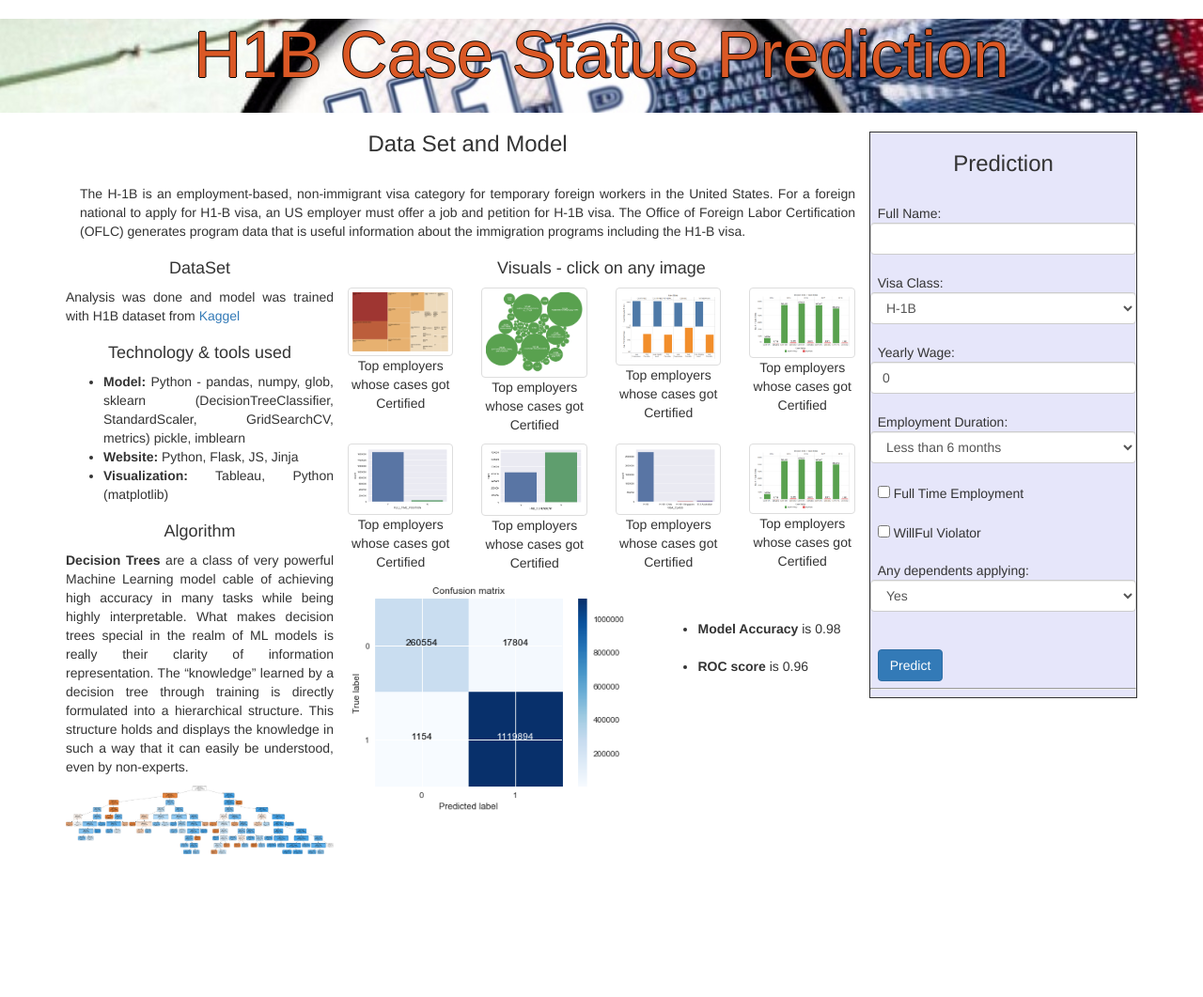
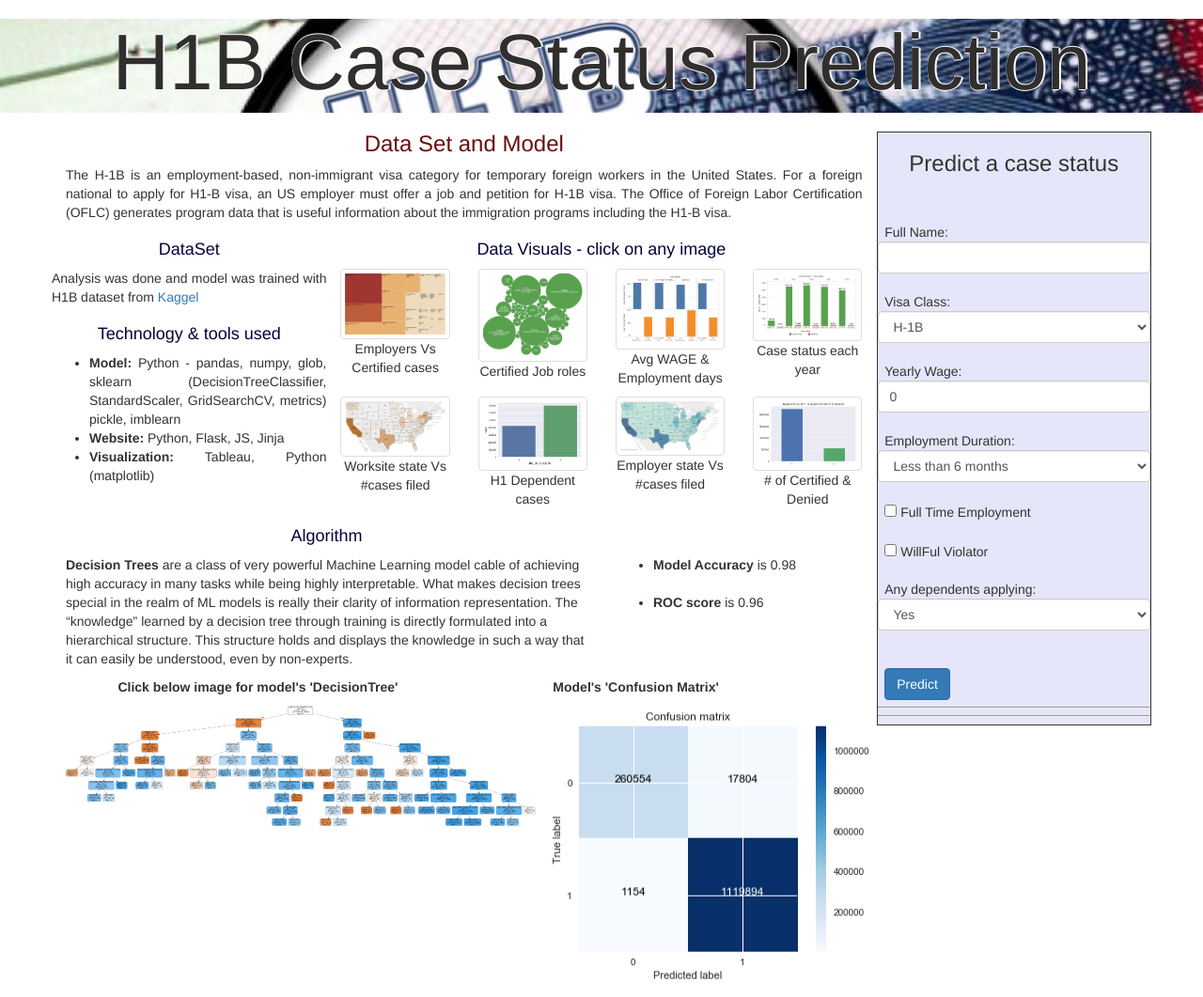
Before and after one commit to komalac/FinalProject, a Flask app: page / in a window 1280 px wide. Shown: the whole page at 94% size. Before the commit the page ends 909 px from the top, so only its background shows below. Run offline with Flask 2, Linux system fonts and the light colour scheme; parts of the project's set-up code (start-up, migrations or seed data) failed here and were passed over; some libraries are stand-ins or nearby versions.

Commit message:
Completed

```diff
--- a/app.py
+++ b/app.py
@@ -92,14 +92,8 @@ def predict():
         "scaled_features": scaled_features.tolist()
     }
 
-    # return jsonify([{
-    #                 "case_pred": spred.tolist(),
-    #                  "case_probs": spred_prob.tolist(),
-    #                  "features": features,
-    #                  "scaled_features": scaled_features.tolist()
-    #                 }])
-    # iframe = random.choice("result.html")
+
     return render_template("Prediction.html", data=data)
 
 if __name__ == "__main__":
-    app.run(debug=True, port = 5003)
+    app.run(debug=True, port = 5002)
--- a/static/css/style.css
+++ b/static/css/style.css
@@ -41,7 +41,7 @@
     background-color: #fefefe;
     margin: auto;
     padding: 0;
-    width: 100%;
+    width: 75%;
     max-width: 1000px;
   }
 
--- a/templates/Prediction.html
+++ b/templates/Prediction.html
@@ -1,7 +1,6 @@
 {% extends "index.html" %}
 
 {% block content %}
-
 
 
         <form action="/predict" method="get" target="result" >
@@ -79,18 +78,30 @@
         </form>
 
         <hr>
-
+        <hr>
 
         <div class="row" id="result">
             <div class="col-md-12">
                 {% if data %}
                     <div class= "row">
                         <div class="col-md-12"><h4>Thanks for using the model <b> {{data.name}}</b></h4></div>
+                        <div class="col-md-12"><h4>With given list of features, below status has been predicted</h4></div>
+                        {%if data.case_pred == "Denied"%}
+                        <div class="col-md-12" style="text-align:center; color: rgb(107, 13, 13)">
+                            <h2>{{data.case_pred}}</h2></div>
+                        {%endif%}
+                        {%if data.case_pred == "Approved"%}
+                        <div class="col-md-12" style="text-align:center; color: rgb(1, 58, 3)">
+                                <h2>{{data.case_pred}}</h2></div>
+                        {%endif%}
+                        <div class="col-md-12">
+                            <p>
+                                </b>Prediction probablity [Approved, Denied]: </b> &nbsp;{{data.case_probs}}
+                            </p>
+                        </div>
                     </div>
 
-                    <div class= "row">
-                        <div class="col-md-12"><h4>Your H1 application will be <b>{{data.case_pred}}</b></h4></div>
-                    </div>
+
                {%endif %}
             </div>
         </div>
--- a/templates/index.html
+++ b/templates/index.html
@@ -9,48 +9,31 @@
                <script src="https://cdnjs.cloudflare.com/ajax/libs/popper.js/1.14.3/umd/popper.min.js"></script>
                <script src="https://ajax.googleapis.com/ajax/libs/jquery/3.3.1/jquery.min.js"></script>
                <script src="https://maxcdn.bootstrapcdn.com/bootstrap/3.4.0/js/bootstrap.min.js"></script>
+               <script src="http://code.jquery.com/jquery-latest.js"></script>
                <style type="text/css">
-                /* .jumbotron{
-                    margin-bottom: 0px;
-                    height: 125px;
-                    background-image: url("{{url_for('static', filename='Images/h1b-visa.jpg')}}");
-                    background-size:cover;
-                    color: rgb(88, 27, 18);
-                    text-shadow: -1px 0 white, 0 1px white, 1px 0 white, 0 -1px white;
-                     vertical-align: text-top;
-                    text-align: top;
-                     font-weight: 200;
-                 } */
-                /* .div{
-                    font-size:smaller
-                }
-                .jumbotron h1{
-                        font-weight: 300;
-                        } */
                 .bgimg {
                         background-image: url("{{url_for('static', filename='Images/h1b-visa.jpg')}}");
                         background-size:cover;
                         height: 100px;
-                        color: rgb(218, 88, 37);
-                        text-shadow: -1px 0 black, 0 1px black, 1px 0 black, 0 -1px black;
+                        color: rgb(49, 47, 46);
+                        text-shadow: 2px 0 white, 0 1px white, 1px 0 white, 0 -1px white;
                     }
                 </style>
   </head>
 
 
 <body>
-    <!-- <div class = "jumbotron container-fluid text-center" style = "vertical-align: text-top" > -->
     <div class="bgimg">
-            <h1 style = "text-align: center; font-size: 5em" >H1B Case Status Prediction</h1>
+            <h1 style = "text-align: center; font-size: 6em" >H1B Case Status Prediction</h1>
     </div>
 
     <div class="container">
-        <div class row>
+        <div class = row>
             <div class=" col-md-9" >
 
                 <div class="row">
                     <div class = "col-md-12">
-                        <h3 style="text-align:center">Data Set and Model</h3><br>
+                        <h3 style="text-align:center; color: rgb(107, 13, 13)">Data Set and Model</h3>
 
                             <p style="text-align:justify">The H-1B is an employment-based, non-immigrant visa category for temporary foreign workers in the United States. For a foreign national to apply for H1-B visa, an US employer must offer a job and petition for H-1B visa. The Office of Foreign Labor Certification (OFLC) generates program data that is useful information about the immigration programs including the H1-B visa.</p>
 
@@ -59,11 +42,11 @@
                 <div class="row">
                     <div class = "col-md-4" style="text-align:justify">
                         <div class = "row">
-                                <h4 style="text-align:center">DataSet</h4>
+                                <h4 style="text-align:center; color: rgb(4, 0, 59)">DataSet</h4>
                                 <p>Analysis was done and model was trained with H1B dataset from <a href="https://www.kaggle.com/kerneler/starter-green-card-h1b-2014-2018-d4553de1-a/">Kaggel</a>
                         </div>
                         <div class = "row">
-                                <h4 style="text-align:center">Technology & tools used</h4>
+                                <h4 style="text-align:center; color: rgb(4, 0, 59)">Technology & tools used</h4>
                                 <ul>
                                     <li>
                                         <b>Model:</b> Python - pandas, numpy, glob, sklearn (DecisionTreeClassifier, StandardScaler, GridSearchCV, metrics) pickle, imblearn
@@ -76,66 +59,60 @@
                                     </li>
                                 </ul>
                         </div>
-                        <div class = "row">
-                                <h4 style="text-align:center">Algorithm</h4>
-                                <p><b>Decision Trees</b> are a class of very powerful Machine Learning model cable of achieving high accuracy in many tasks while being highly interpretable. What makes decision trees special in the realm of ML models is really their clarity of information representation. The “knowledge” learned by a decision tree through training is directly formulated into a hierarchical structure. This structure holds and displays the knowledge in such a way that it can easily be understood, even by non-experts.</a>
-                                <p>
-                                    <a href="{{url_for('static', filename='Images/h1btree.png')}}" alt="DecisionTree" target="_blank"><img src="{{url_for('static', filename='Images/h1btree.png')}}" alt="Tree" style="width:100%;max-width:300px"></a>
-                                </p>
-                        </div>
+
                     </div>
                     <div class = "col-md-8" style="text-align:justify">
-                        <h4 style="text-align:center">Visuals - click on any image</h4>
+                        <h4 style="text-align:center; color: rgb(4, 0, 59)">Data Visuals - click on any image</h4>
                         <div class="row">
                             <div class = "col-md-3" style="text-align:justify">
                                 <img class="img-thumbnail hover-shadow" onclick="openModal();currentSlide(2)" alt="Top employers whose cases got Certified" src="{{url_for('static', filename='Images/Certified employer.png')}}">
                                 <div class="caption text-dark text-center">
-                                    <p>Top employers whose cases got Certified</p>
+                                    <p>Employers Vs Certified cases</p>
                                 </div>
                             </div>
                             <div class = "col-md-3" style="text-align:justify">
                                     <img class="img-thumbnail hover-shadow" onclick="openModal();currentSlide(2)" alt="Top employers whose cases got Certified" src="{{url_for('static', filename='Images/Certified job.png')}}">
                                     <div class="caption text-dark text-center">
-                                        <p>Top employers whose cases got Certified</p>
+                                        <p>Certified Job roles</p>
                                     </div>
                             </div>
                             <div class = "col-md-3" style="text-align:justify">
                                     <img class="img-thumbnail hover-shadow" onclick="openModal();currentSlide(2)" alt="Top employers whose cases got Certified" src="{{url_for('static', filename='Images/CaseStatus_EmpDays_PWAGE.png')}}">
                                     <div class="caption text-dark text-center">
-                                        <p>Top employers whose cases got Certified</p>
+                                        <p>Avg WAGE & Employment days</p>
                                     </div>
                             </div>
                             <div class = "col-md-3" style="text-align:justify">
                                 <img class="img-thumbnail hover-shadow" onclick="openModal();currentSlide(2)" alt="Top employers whose cases got Certified" src="{{url_for('static', filename='Images/Case_status_year.png')}}">
                                 <div class="caption text-dark text-center">
-                                    <p>Top employers whose cases got Certified</p>
+                                    <p>Case status each year</p>
                                 </div>
                             </div>
                         </div>
 
                         <div class="row">
                             <div class = "col-md-3" style="text-align:justify">
-                                <img class="img-thumbnail hover-shadow" onclick="openModal();currentSlide(2)" alt="Top employers whose cases got Certified" src="{{url_for('static', filename='Images/Full_Time_Position_data.png')}}">
+                                <img class="img-thumbnail hover-shadow" onclick="openModal();currentSlide(2)" alt="Top employers whose cases got Certified" src="{{url_for('static', filename='Images/top worksite state.png')}}">
                                 <div class="caption text-dark text-center">
-                                    <p>Top employers whose cases got Certified</p>
+                                    <p>Worksite state Vs #cases filed</p>
                                 </div>
                             </div>
                             <div class = "col-md-3" style="text-align:justify">
                                     <img class="img-thumbnail hover-shadow" onclick="openModal();currentSlide(2)" alt="Top employers whose cases got Certified"  src="{{url_for('static', filename='Images/H1_dependent_data.png')}}">
                                     <div class="caption text-dark text-center">
-                                        <p>Top employers whose cases got Certified</p>
+                                        <p>H1 Dependent cases</p>
                                     </div>
                             </div>
                             <div class = "col-md-3" style="text-align:justify">
-                                <img class="img-thumbnail hover-shadow" onclick="openModal();currentSlide(2)" alt="Top employers whose cases got Certified"  src="{{url_for('static', filename='Images/Visa_class_data.png')}}">
+                                <img class="img-thumbnail hover-shadow" onclick="openModal();currentSlide(2)" alt="Top employers whose cases got Certified"  src="{{url_for('static', filename='Images/top_sponsoring_states.png')}}">
                                 <div class="caption text-dark text-center">
-                                    <p>Top employers whose cases got Certified</p>
+                                    <p>Employer state Vs #cases filed</p>
                                 </div>
                             </div>
                             <div class = "col-md-3" style="text-align:justify">
-                                <img class="img-thumbnail hover-shadow" onclick="openModal();currentSlide(2)" alt="Top employers whose cases got Certified"  src="{{url_for('static', filename='Images/Case_status_year.png')}}">
+                                <img class="img-thumbnail hover-shadow" onclick="openModal();currentSlide(2)" alt="Top employers whose cases got Certified"  src="{{url_for('static', filename='Images/Case_status_data.png')}}">
                                 <div class="caption text-dark text-center">
-                                    <p>Top employers whose cases got Certified</p>
+                                    <p># of Certified & Denied</p>
                                 </div>
                             </div>
                         </div>
@@ -166,7 +143,7 @@
 
                                     <div class="mySlides">
                                         <div class="numbertext">5 / 8</div>
-                                        <img src="{{url_for('static', filename='Images/Full_Time_Position_data.png')}}" style="width:75%">
+                                        <img src="{{url_for('static', filename='Images/top worksite state.png')}}" style="width:75%">
                                     </div>
 
                                     <div class="mySlides">
@@ -176,12 +153,12 @@
 
                                     <div class="mySlides">
                                         <div class="numbertext">7 / 8</div>
-                                        <img src="{{url_for('static', filename='Images/Visa_class_data.png')}}" style="width:75%">
+                                        <img src="{{url_for('static', filename='Images/top_sponsoring_states.png')}}" style="width:75%">
                                     </div>
 
                                     <div class="mySlides">
                                         <div class="numbertext">8 / 8</div>
-                                        <img src="{{url_for('static', filename='Images/Case_status_year.png')}}" style="width:75%">
+                                        <img src="{{url_for('static', filename='Images/Case_status_data.png')}}" style="width:75%">
                                     </div>
 
 
@@ -197,11 +174,11 @@
 
                                 <!-- Thumbnail image controls -->
                                 <div class="column">
-                                    <img class="demo" src="{{url_for('static', filename='Images/Certified employer.png')}}" onclick="currentSlide(1)" alt="Nature">
+                                    <img class="demo" src="{{url_for('static', filename='Images/Certified employer.png')}}" onclick="currentSlide(1)" alt="Top Certified Employer">
                                 </div>
 
                                 <div class="column">
-                                    <img class="demo" src="{{url_for('static', filename='Images/Certified job.png')}}" onclick="currentSlide(2)" alt="Snow">
+                                    <img class="demo" src="{{url_for('static', filename='Images/Certified job.png')}}" onclick="currentSlide(2)" alt="Top Certified Jobs">
                                 </div>
 
                                 <div class="column">
@@ -214,65 +191,80 @@
 
 
                                 <div class="column">
-                                    <img class="demo" src="{{url_for('static', filename='Images/Full_Time_Position_data.png')}}" onclick="currentSlide(5)" alt="Nature">
+                                    <img class="demo" src="{{url_for('static', filename='Images/top worksite state.png')}}" onclick="currentSlide(5)" alt="Worksite state">
                                 </div>
 
                                 <div class="column">
-                                    <img class="demo" src="{{url_for('static', filename='Images/H1_dependent_data.png')}}" onclick="currentSlide(6)" alt="Snow">
+                                    <img class="demo" src="{{url_for('static', filename='Images/H1_dependent_data.png')}}" onclick="currentSlide(6)" alt="Dependent visas">
                                 </div>
 
                                 <div class="column">
-                                    <img class="demo" src="{{url_for('static', filename='Images/Visa_class_data.png')}}" onclick="currentSlide(7)" alt="Mountains">
+                                    <img class="demo" src="{{url_for('static', filename='Images/top_sponsoring_states.png')}}" onclick="currentSlide(7)" alt="Visa sponsoring states">
                                 </div>
 
                                 <div class="column">
-                                    <img class="demo" src="{{url_for('static', filename='Images/Case_status_year.png')}}" onclick="currentSlide(8)" alt="Lights">
+                                    <img class="demo" src="{{url_for('static', filename='Images/Case_status_data.png')}}" onclick="currentSlide(8)" alt="Case status data">
                                 </div>
-                            </div>
-                        </div>
-
-                        <div class="row">
-                            <div class = "col-md-7">
-                                <img src={{url_for('static', filename='Images/model_confusionmatrix.png')}} width="300" height="250">
-                            </div>
-                            <div class = "col-md-5"><br><br>
-                                    <ul>
-                                            <li>
-                                                <b>Model Accuracy</b> is 0.98
-                                            </li>
-                                            <BR>
-
-                                            <li>
-                                                <b>ROC score</b> is 0.96
-                                            </li>
-                                        </ul>
-
                             </div>
                         </div>
                     </div>
                 </div>
 
+                <div class = "row">
+                    <div class= "col-md-8">
+                        <h4 style="text-align:center; color: rgb(4, 0, 59)">Algorithm</h4>
+                        <p><b>Decision Trees</b> are a class of very powerful Machine Learning model cable of achieving high accuracy in many tasks while being highly interpretable. What makes decision trees special in the realm of ML models is really their clarity of information representation. The “knowledge” learned by a decision tree through training is directly formulated into a hierarchical structure. This structure holds and displays the knowledge in such a way that it can easily be understood, even by non-experts.</a></p>
+                    </div>
+
+                    <div class = "col-md-4"><br><br>
+                            <ul>
+                                    <li>
+                                        <b>Model Accuracy</b> is 0.98
+                                    </li>
+                                    <BR>
+
+                                    <li>
+                                        <b>ROC score</b> is 0.96
+                                    </li>
+                                </ul>
+
+                    </div>
+                </div>
+                <div class = row>
+                        <div class="col-md-6">
+                            <p style = "text-align: center; font-size: 1em"><b>Click below image for model's 'DecisionTree'</b></p>
+                            <p>
+                                <a href="{{url_for('static', filename='Images/h1btree.png')}}" alt="DecisionTree" target="_blank"><img src="{{url_for('static', filename='Images/h1btree.png')}}" alt="Tree" style="width:500px"></a>
+                            </p>
+                        </div>
+                        <div class="col-md-1">
+                            &nbsp;
+                        </div>
+                        <div class="col-md-3">
+                                <p style = "text-align: center; font-size: 1em"><b>Model's 'Confusion Matrix'</b></p>
+                                <p>
+                                        <img src="{{url_for('static', filename='Images/model_confusionmatrix.png')}}" width="350" height="300">
+                                </p>
+                            </div>
+                    </div>
             </div>
-
-        </div>
 
             <div class=" col-md-3">
                 <div class="row">
                     <br>
                     <div style="background-color:#E6E6FA; border: 1px solid">
-                        <h3 style="text-align:center">Prediction</h3>
-                        <br>
+                        <h3 style="text-align:center">Predict a case status</h3>
+                        <br><br>
                         <div id ="predict">
                             {% block content %}
                             {% endblock %}
                         </div>
                     </div>
                 </div>
-                <div class="row">
+            </div>
 
-                </div>
-            </div>
         </div>
+
     </div>
         <script src="{{ url_for('static', filename='js/app.js') }}"></script>
 
```
Also changed, not shown: static/Images/Case Status_SOCpng.png (added), static/Images/top worksite state.png (added), static/Images/top_sponsoring_states.png (added).
